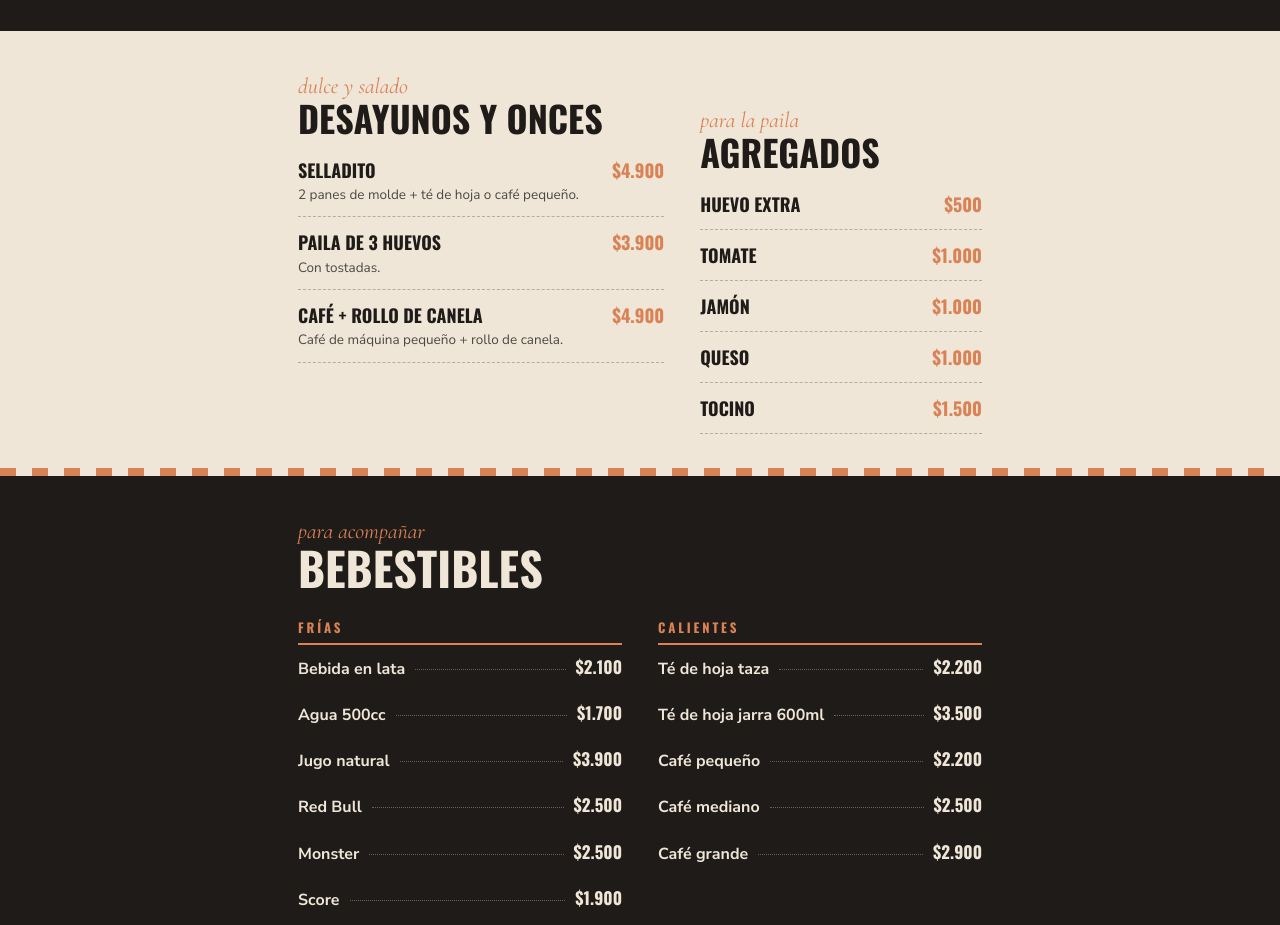
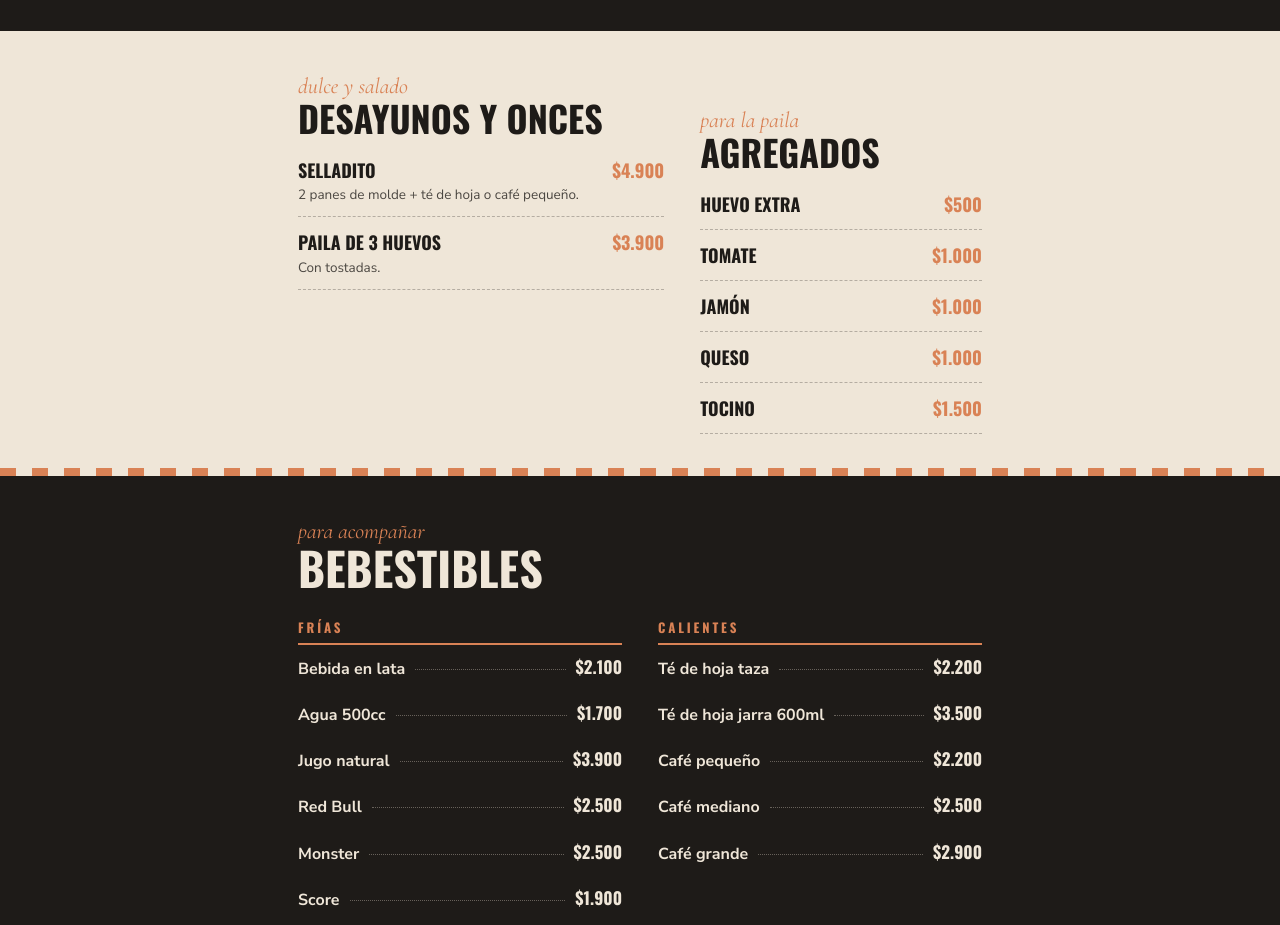
Before and after one commit to JossephTN/la-pizzata-carta, a plain HTML site: page index.html in a window 1280 px wide. Shown: the part 4652-5577 px from the top of the page. Drawn offline with Linux system fonts and the light colour scheme.

Commit message:
Carta: sale el combo café + rollo de canela
Co-Authored-By: Claude Opus 5.5 <noreply@anthropic.com>
Claude-Session: https://claude.ai/code/session_016ak2LFFz36G1TAiaypua3T

```diff
--- a/index.html
+++ b/index.html
@@ -204,7 +204,7 @@ nav a.pedir { background: var(--terra); border-color: var(--terra); color: #fff;
 <section id="desayunos">
   <div class="wrap">
     <div class="dos">
-      <div class="sub" style="margin-top:0"><div class="kicker">dulce y salado</div><h2 class="osw">Desayunos y onces</h2><div class="item"><div class="nom">SELLADITO</div><div class="pr">$4.900</div><div class="desc">2 panes de molde + té de hoja o café pequeño.</div></div><div class="item"><div class="nom">PAILA DE 3 HUEVOS</div><div class="pr">$3.900</div><div class="desc">Con tostadas.</div></div><div class="item"><div class="nom">CAFÉ + ROLLO DE CANELA</div><div class="pr">$4.900</div><div class="desc">Café de máquina pequeño + rollo de canela.</div></div></div>
+      <div class="sub" style="margin-top:0"><div class="kicker">dulce y salado</div><h2 class="osw">Desayunos y onces</h2><div class="item"><div class="nom">SELLADITO</div><div class="pr">$4.900</div><div class="desc">2 panes de molde + té de hoja o café pequeño.</div></div><div class="item"><div class="nom">PAILA DE 3 HUEVOS</div><div class="pr">$3.900</div><div class="desc">Con tostadas.</div></div></div>
       <div class="sub"><div class="kicker">para la paila</div><h2 class="osw">Agregados</h2><div class="item"><div class="nom">Huevo extra</div><div class="pr">$500</div></div><div class="item"><div class="nom">Tomate</div><div class="pr">$1.000</div></div><div class="item"><div class="nom">Jamón</div><div class="pr">$1.000</div></div><div class="item"><div class="nom">Queso</div><div class="pr">$1.000</div></div><div class="item"><div class="nom">Tocino</div><div class="pr">$1.500</div></div></div>
     </div>
   </div>
```
